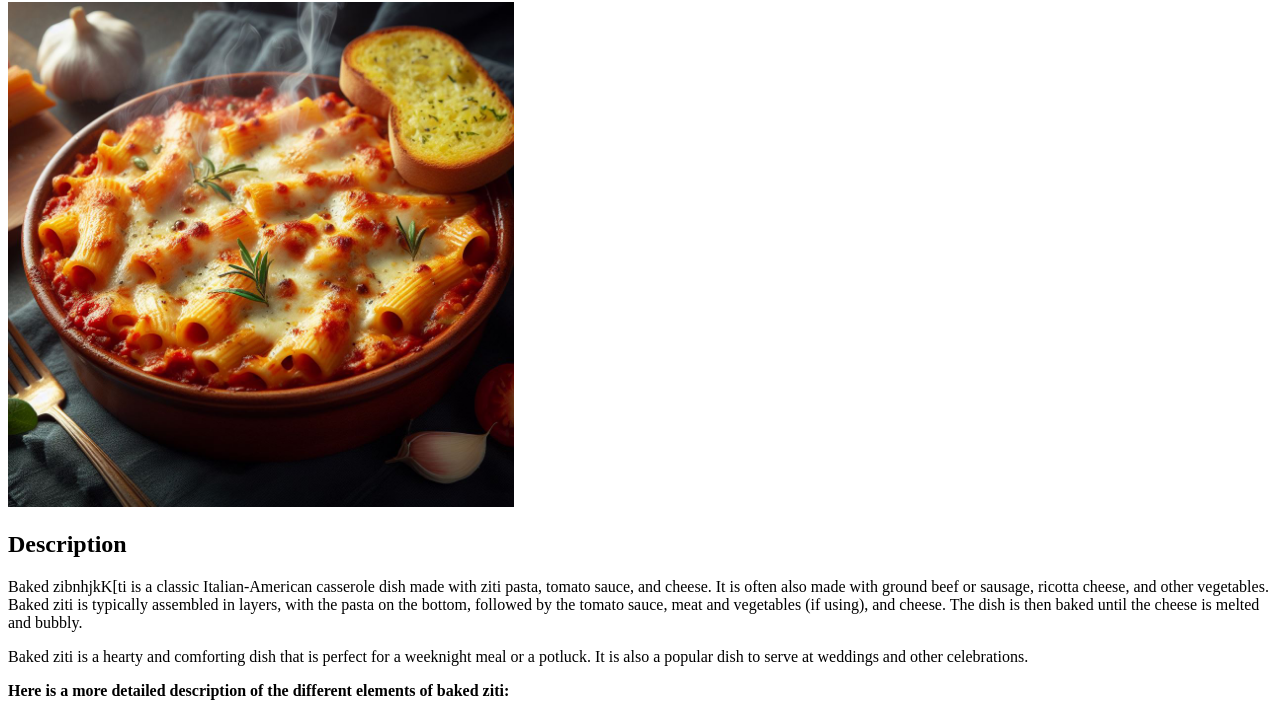
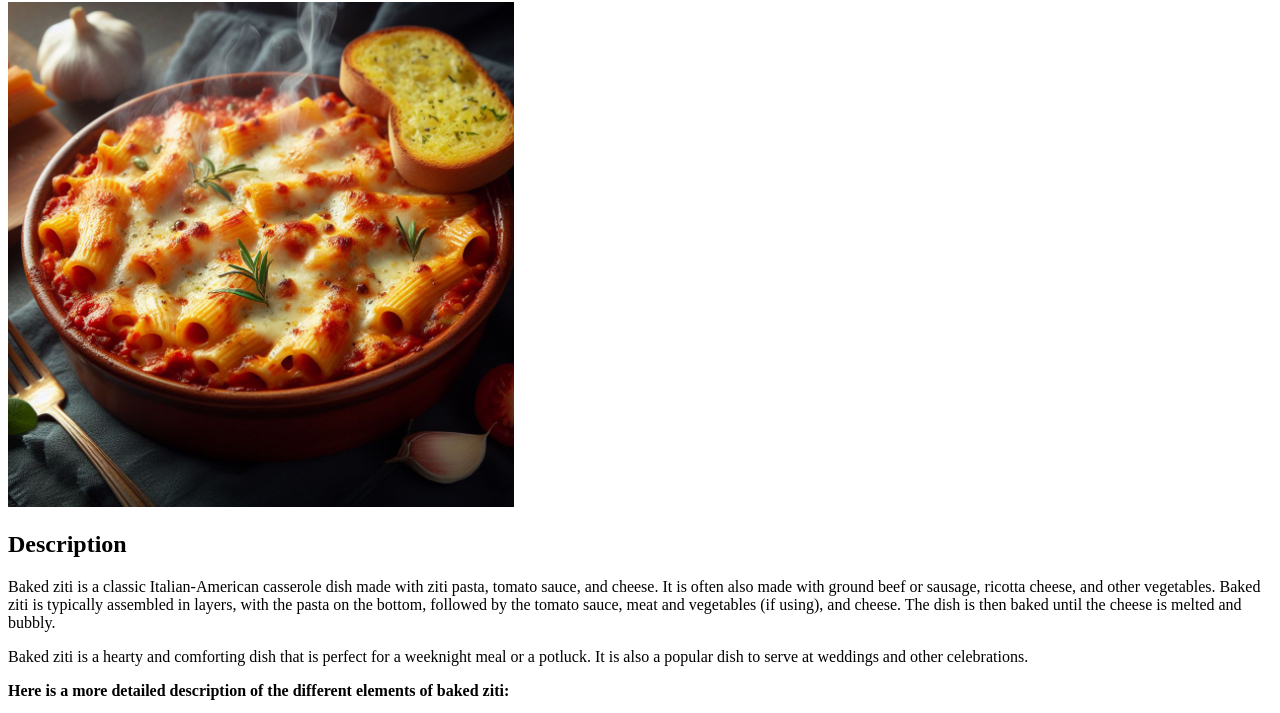
Before and after one commit to Karinkuto/odin-recipes, a plain HTML site: page recipes/baked_ziti.html in a window 1280 px wide. Shown: the part 78-791 px from the top of the page. Drawn offline with Linux system fonts and the light colour scheme.

Commit message:
fix: correct typo in content
- Change "zibnhjkK[ti" to "ziti"

```diff
--- a/recipes/baked_ziti.html
+++ b/recipes/baked_ziti.html
@@ -12,7 +12,7 @@
 
     <h2 style="font-family: abril fatface">Description</h2>
 
-    <p>Baked zibnhjkK[ti is a classic Italian-American casserole dish made with ziti pasta, tomato sauce, and cheese. It is often also made with ground beef or sausage, ricotta cheese, and other vegetables. Baked ziti is typically assembled in layers, with the pasta on the bottom, followed by the tomato sauce, meat and vegetables (if using), and cheese. The dish is then baked until the cheese is melted and bubbly. </p>
+    <p>Baked ziti is a classic Italian-American casserole dish made with ziti pasta, tomato sauce, and cheese. It is often also made with ground beef or sausage, ricotta cheese, and other vegetables. Baked ziti is typically assembled in layers, with the pasta on the bottom, followed by the tomato sauce, meat and vegetables (if using), and cheese. The dish is then baked until the cheese is melted and bubbly. </p>
     <p>Baked ziti is a hearty and comforting dish that is perfect for a weeknight meal or a potluck. It is also a popular dish to serve at weddings and other celebrations.</p>
 
     <b>Here is a more detailed description of the different elements of baked ziti:</b>
```
